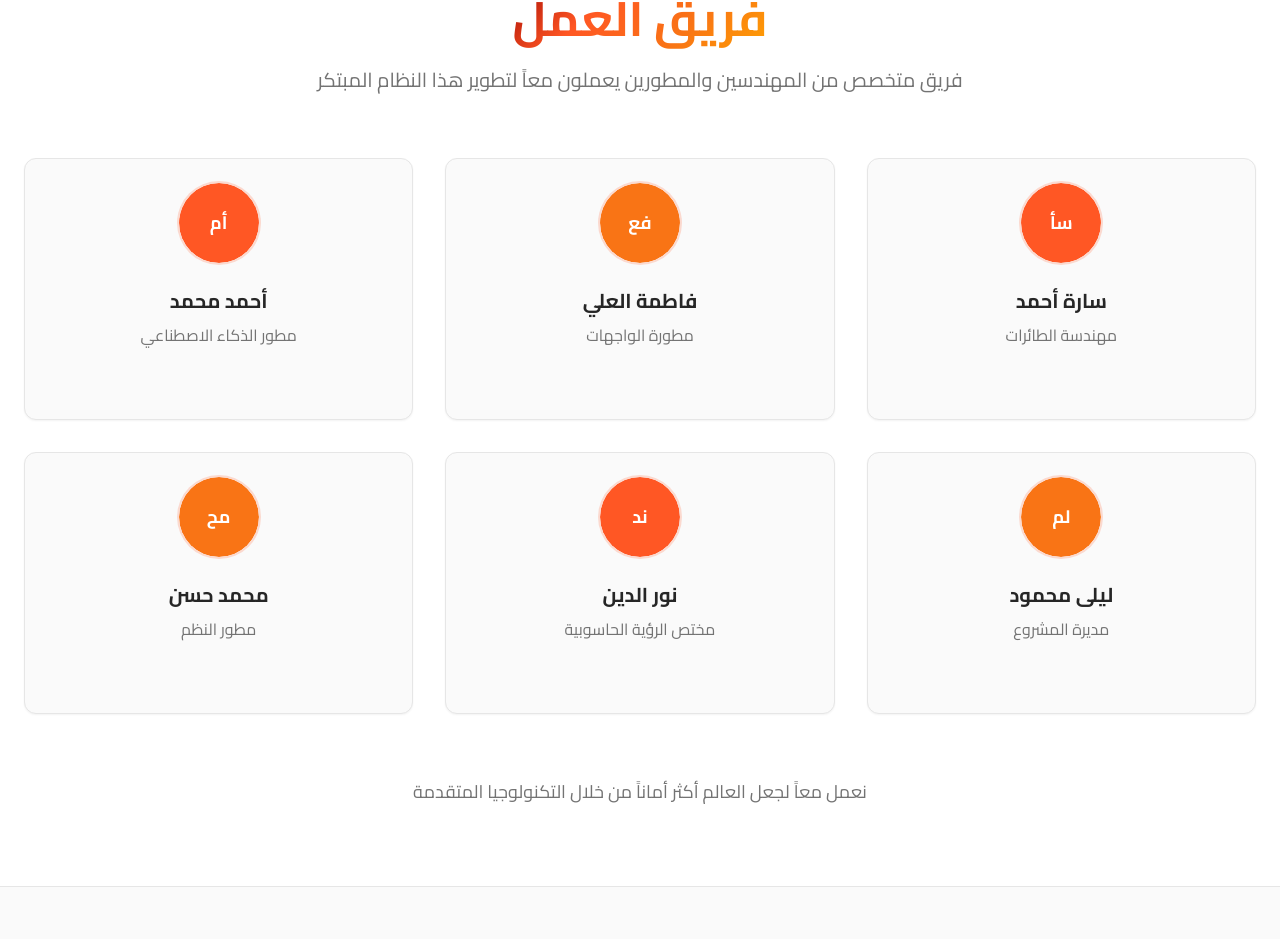
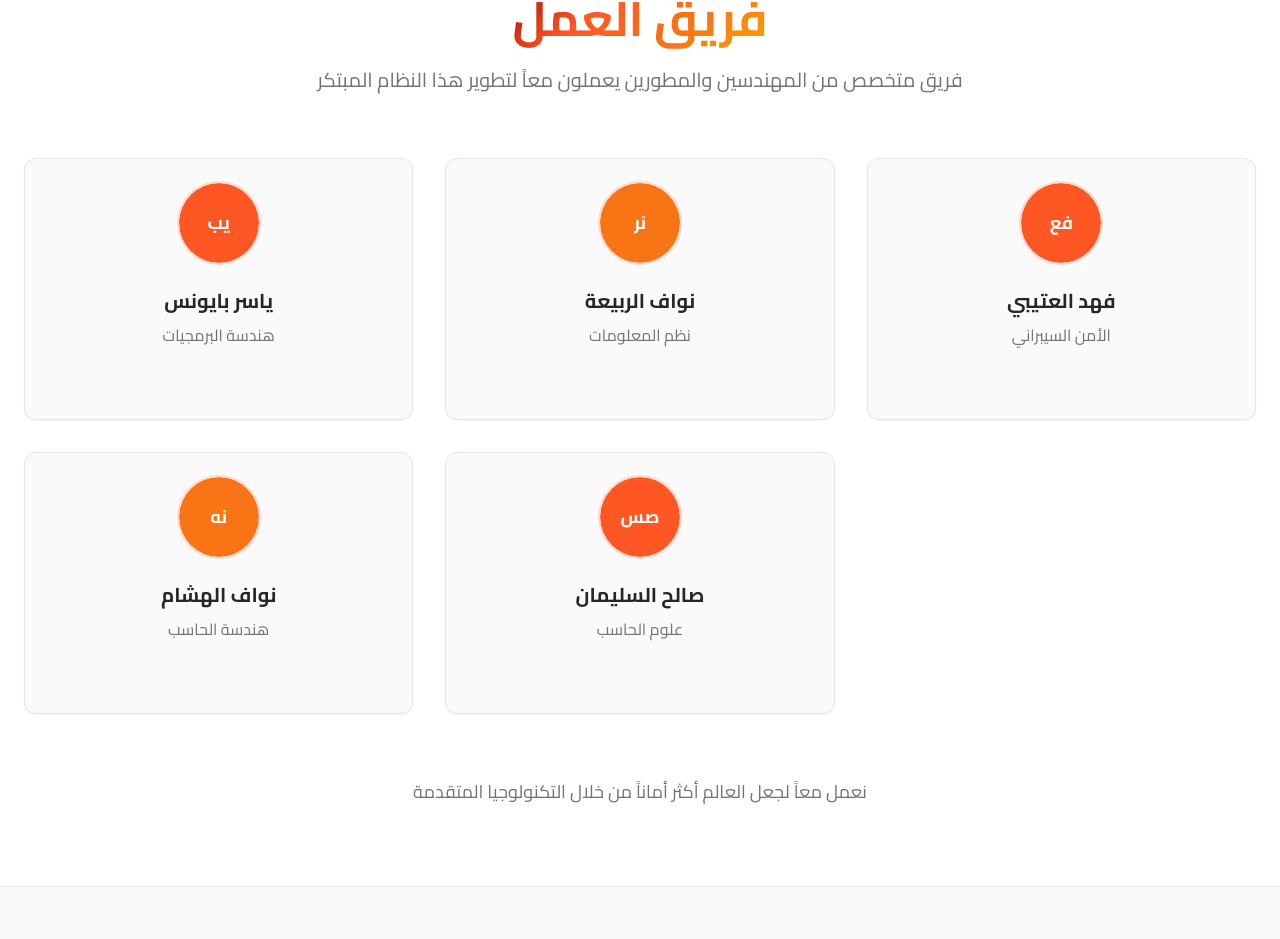
Before and after one commit to YasserMBa/smoke-guard-drone, a React (Vite) app: page / in a window 1280 px wide. Shown: the part 1815-2754 px from the top of the page. Built offline with nearby package versions, Linux system fonts and the light colour scheme.

Commit message:
Update team members and roles
Update team members' names and specializations in the Team component.

```diff
--- a/src/components/Team.tsx
+++ b/src/components/Team.tsx
@@ -6,40 +6,34 @@ const Team = () => {
   // يمكن تحديث هذه البيانات بأسماء الأعضاء الحقيقية
   const teamMembers = [
     {
-      name: "أحمد محمد",
-      role: "مطور الذكاء الاصطناعي",
-      initials: "أم",
+      name: "ياسر بايونس",
+      role: "هندسة البرمجيات",
+      initials: "يب",
       color: "bg-primary"
     },
     {
-      name: "فاطمة العلي",
-      role: "مطورة الواجهات",
-      initials: "فع",
+      name: "نواف الربيعة",
+      role: "نظم المعلومات",
+      initials: "نر",
       color: "bg-accent"
     },
     {
-      name: "سارة أحمد",
-      role: "مهندسة الطائرات",
-      initials: "سأ",
+      name: "فهد العتيبي",
+      role: "الأمن السيبراني",
+      initials: "فع",
       color: "bg-primary"
     },
     {
-      name: "محمد حسن",
-      role: "مطور النظم",
-      initials: "مح",
+      name: "نواف الهشام",
+      role: "هندسة الحاسب",
+      initials: "نه",
       color: "bg-accent"
     },
     {
-      name: "نور الدين",
-      role: "مختص الرؤية الحاسوبية",
-      initials: "ند",
+      name: "صالح السليمان",
+      role: "علوم الحاسب",
+      initials: "صس",
       color: "bg-primary"
-    },
-    {
-      name: "ليلى محمود",
-      role: "مديرة المشروع",
-      initials: "لم",
-      color: "bg-accent"
     }
   ];
 
```
